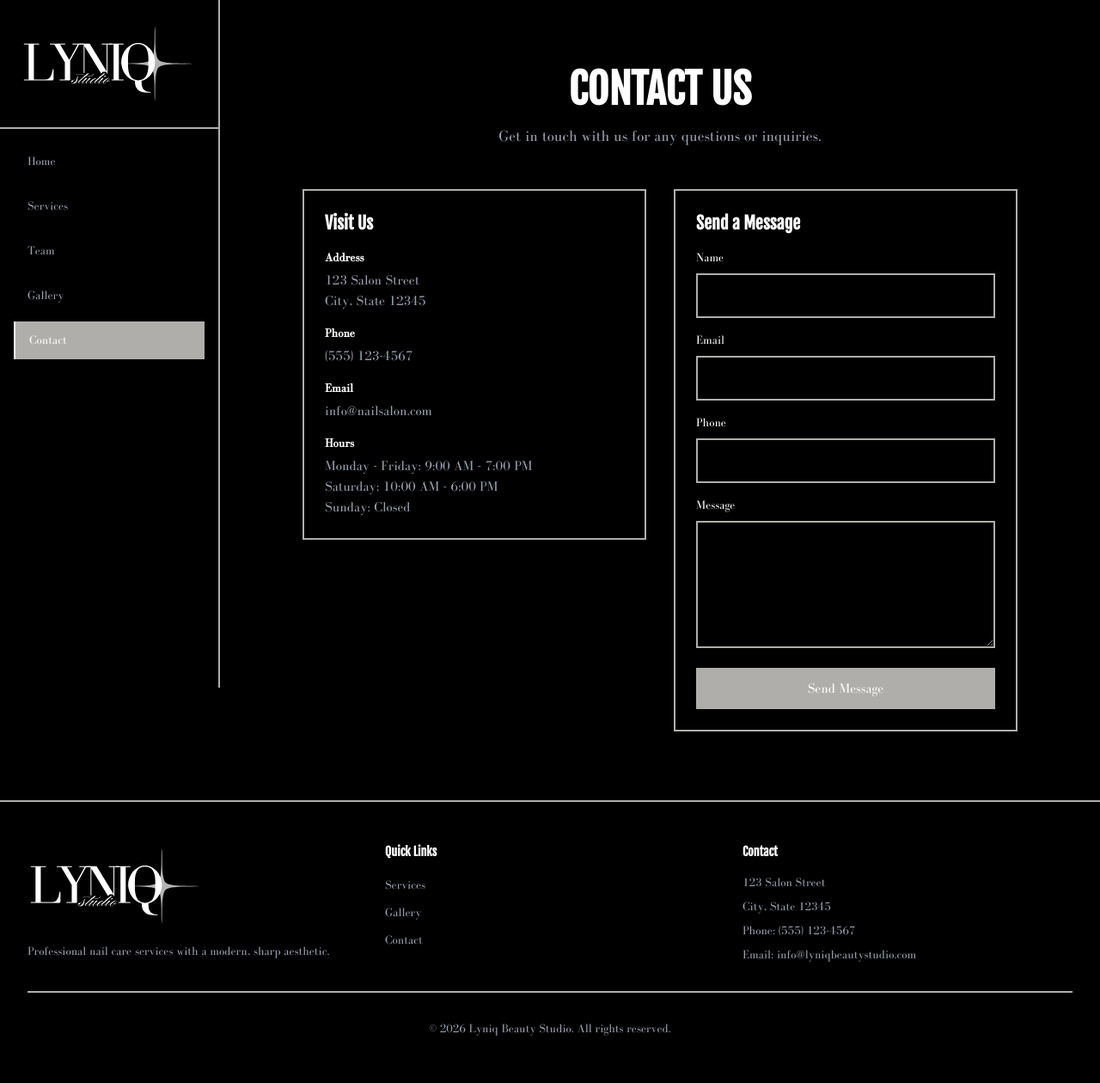
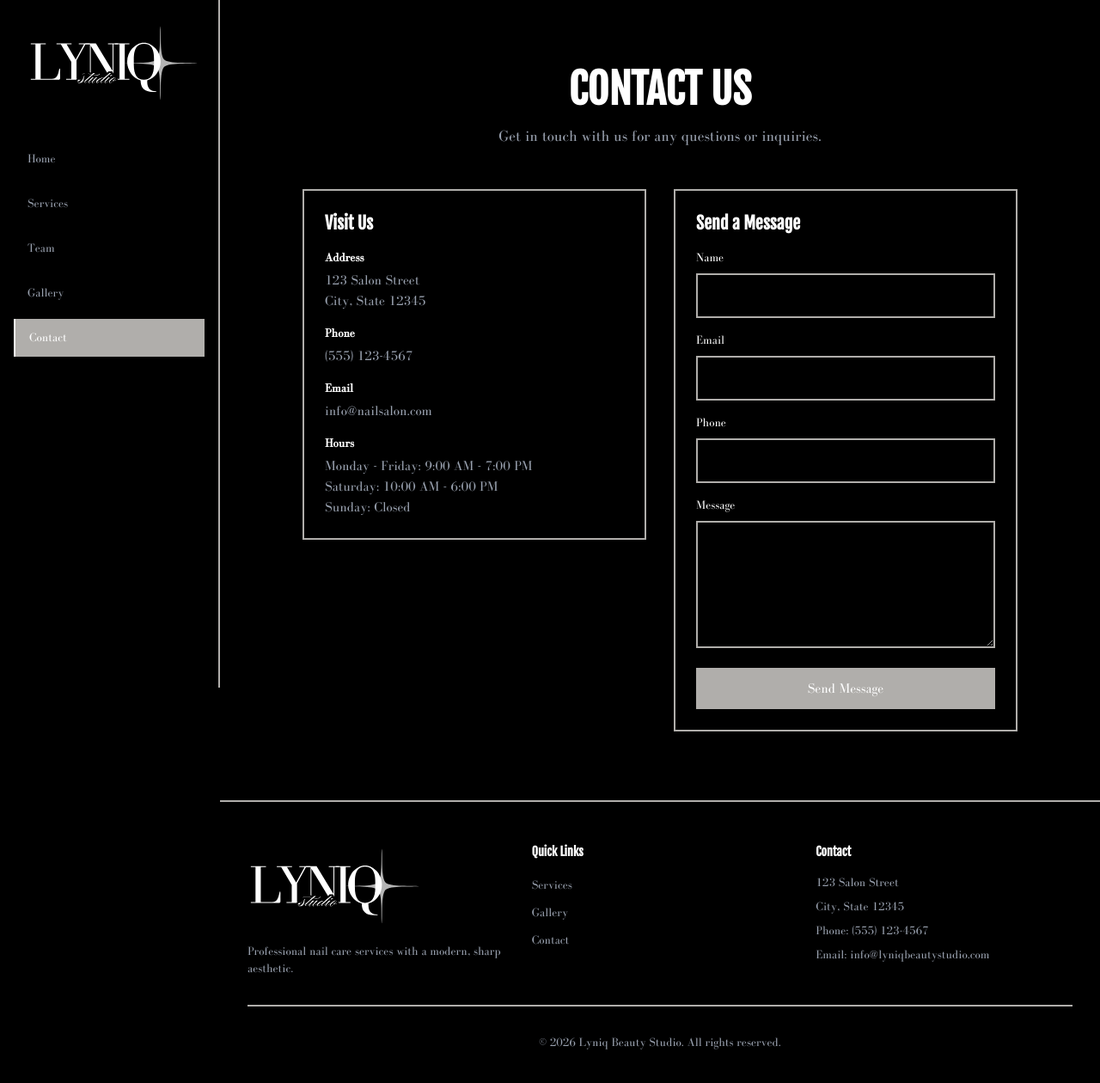
Before and after one commit to vetmogee/lyniq, a Next.js app: page /contact in a window 1280 px wide. Shown: the top 1260 px of the page at 86% size. Built offline with nearby package versions, Linux system fonts and the light colour scheme.

Commit message:
footer fix

```diff
--- a/components/layout/Footer.tsx
+++ b/components/layout/Footer.tsx
@@ -3,7 +3,7 @@ import Image from 'next/image';
 
 export default function Footer() {
   return (
-    <footer className="relative border-t-2 border-[#b0aeab] bg-black z-10">
+    <footer className="relative border-t-2 border-[#b0aeab] bg-black z-10 md:ml-64">
       <div className="max-w-7xl mx-auto px-4 sm:px-6 lg:px-8 py-12">
         <div className="grid grid-cols-1 md:grid-cols-3 gap-8">
           <div>
--- a/components/layout/Navbar.tsx
+++ b/components/layout/Navbar.tsx
@@ -63,7 +63,7 @@ export default function Navbar() {
       {/* Sticky Left Sidebar - Desktop & Mobile */}
       <nav
         className={`
-          fixed left-0 top-0 h-full z-40
+          fixed left-0 top-0 h-full z-50
           bg-black border-r-2 border-[#b0aeab]
           w-64 flex flex-col
           transform transition-transform duration-300 ease-in-out
@@ -71,7 +71,7 @@ export default function Navbar() {
         `}
       >
         {/* Logo */}
-        <div className="p-6 border-b-2 border-[#b0aeab]">
+        <div className="p-6 pl-8">
           <Link
             href="/"
             className="block hover:opacity-80 transition-opacity"
```
